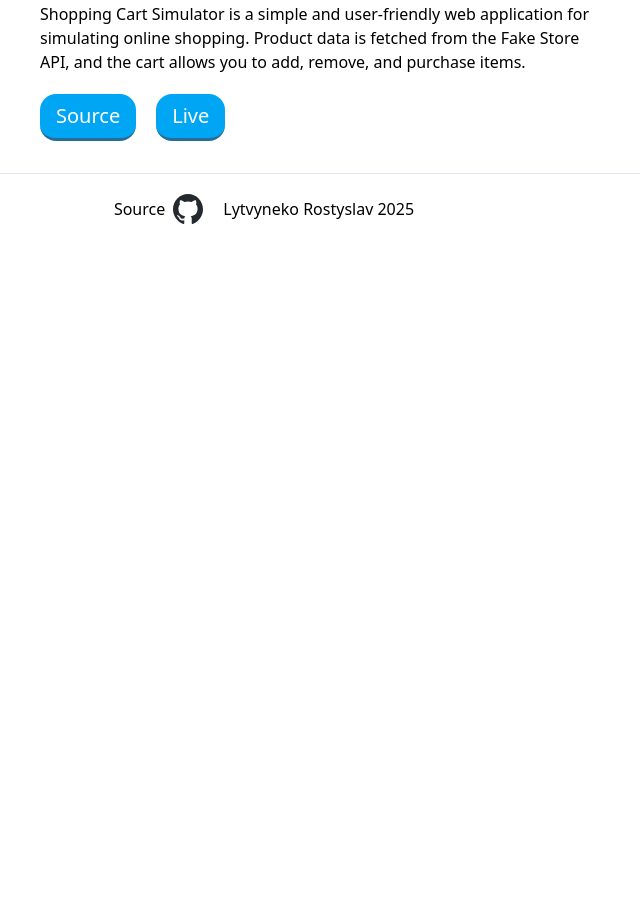
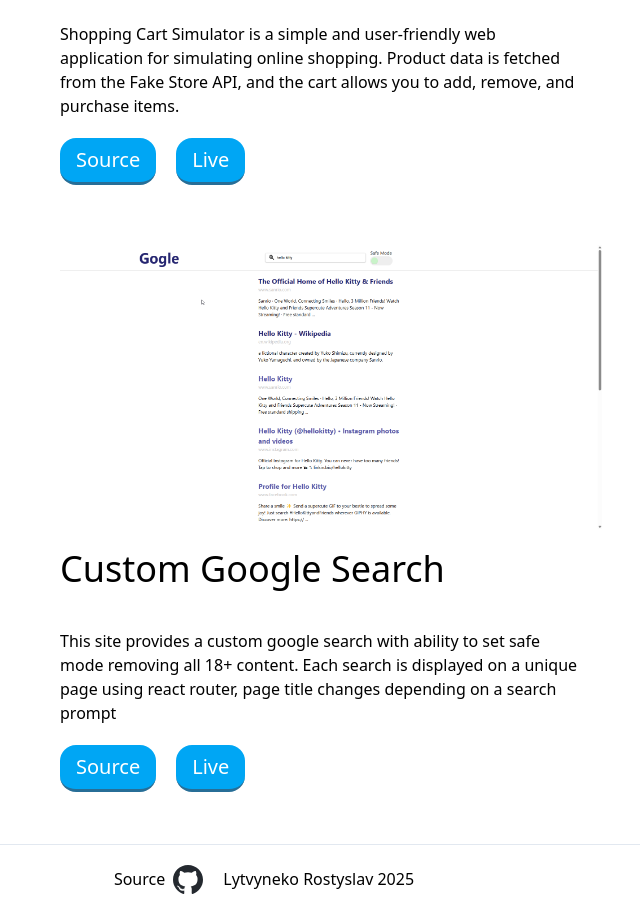
Before and after one commit to R3ndrex/Portfolio, a React (Vite) app: page / in a window 1280 px wide. Shown: the part 2280-3194 px from the top of the page, without its empty margins (376-1016 px from the left). Before the commit the page ends 2524 px from the top, so only its background shows below. Built offline with nearby package versions, Linux system fonts and the light colour scheme.

Commit message:
Add padding to project item, add custom google search project

```diff
--- a/src/components/Projects.jsx
+++ b/src/components/Projects.jsx
@@ -1,6 +1,7 @@
 import { useTranslation } from "react-i18next";
 import CVImage from "../assets/cv.png";
 import ShopppingImage from "../assets/shopping.png";
+import CustomSearch from "../assets/googlecustom.png";
 
 const projects = [
     {
@@ -21,6 +22,15 @@ const projects = [
         description:
             "Shopping Cart Simulator is a simple and user-friendly web application for simulating online shopping. Product data is fetched from the Fake Store API, and the cart allows you to add, remove, and purchase items.",
     },
+    {
+        title: "Custom Google Search",
+        image: CustomSearch,
+        alt: "custom-google-search-image",
+        link: "https://github.com/R3ndrex/CustomGoogleSearch",
+        live: "https://custom-google-search-mu.vercel.app",
+        description:
+            "This site provides a custom google search with ability to set safe mode removing all 18+ content. Each search is displayed on a unique page using react router, page title changes depending on a search prompt",
+    },
 ];
 
 export default function Projects() {
@@ -31,17 +41,14 @@ export default function Projects() {
                 {t("Projects")}
             </h2>
             <ul className="relative flex flex-col gap-5">
-                {projects.map((project) => {
-                    return (
-                        <li className="project flex flex-col">
+                {projects.map((project) => (
+                    <li className="project p-5 flex flex-col">
                         <img
                             src={project.image}
                             loading="lazy"
                             alt={project.alt}
                         />
-                            <h3 className="text-4xl p-5 pl-0">
-                                {project.title}
-                            </h3>
+                        <h3 className="text-4xl p-5 pl-0">{project.title}</h3>
                         <p className="p-5 pl-0">{t(project.description)}</p>
                         <div className="flex items-center gap-5">
                             <a
@@ -60,8 +67,7 @@ export default function Projects() {
                             </a>
                         </div>
                     </li>
-                    );
-                })}
+                ))}
             </ul>
         </section>
     );
--- a/src/i18.js
+++ b/src/i18.js
@@ -36,6 +36,8 @@ i18next
                     "Hi, Im Rostyslav Lytvynenko.":
                         "Привіт, я Литвиненко Ростислав",
                     "Software Engineer": "Інженер-програміст",
+                    "This site provides a custom google search with ability to set safe mode removing all 18+ content. Each search is displayed on a unique page using react router, page title changes depending on a search prompt":
+                        "Цей сайт надає спеціалізований пошук Google із можливістю встановити безпечний режим, видаляючи весь вміст віком від 18 років. Кожен пошуковий запит відображається на унікальній сторінці за допомогою React Router, заголовок сторінки змінюється залежно від пошуку",
                 },
             },
         },
```
Also changed, not shown: src/assets/googlecustom.png (added). Lines whose indentation alone changed are shown as unchanged.
